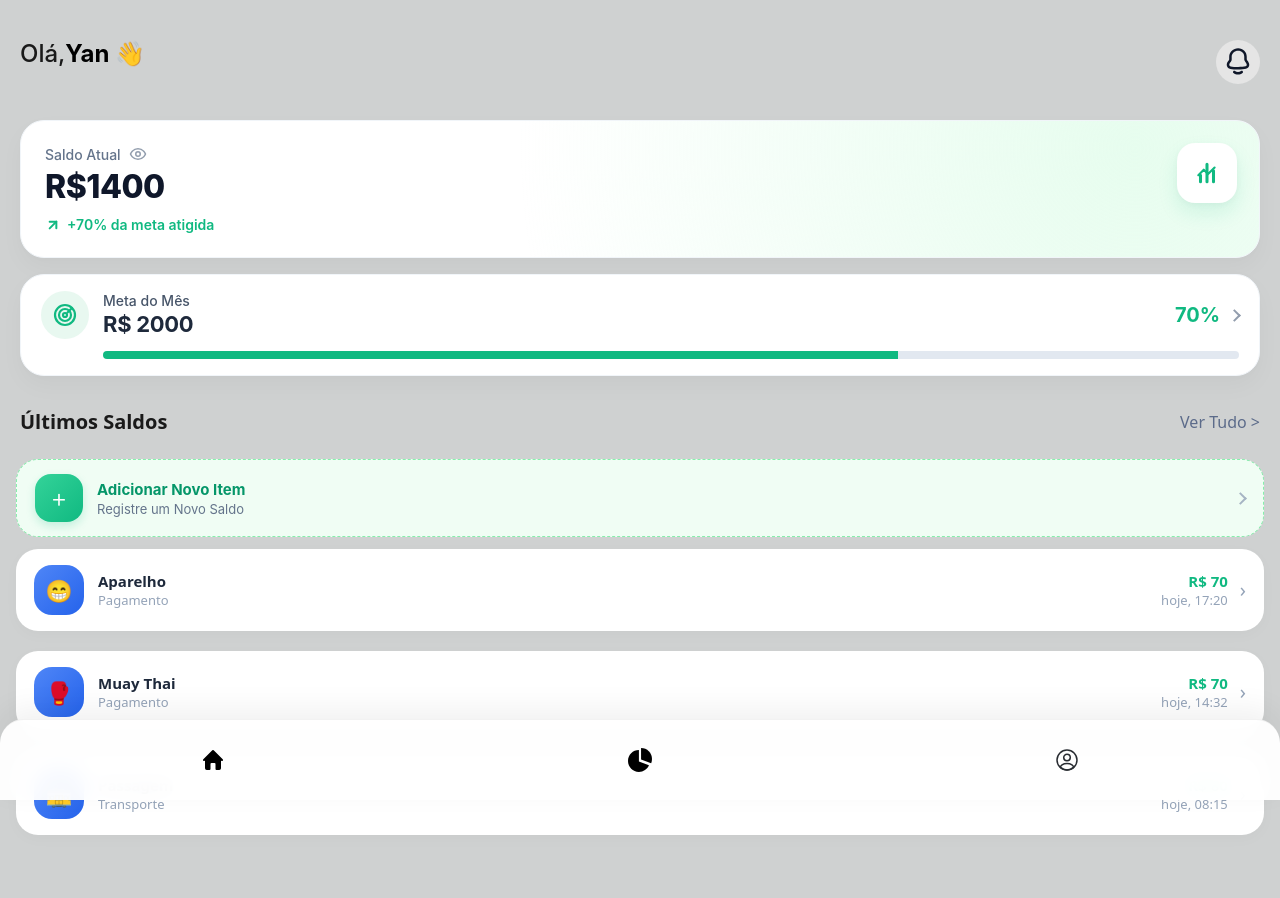
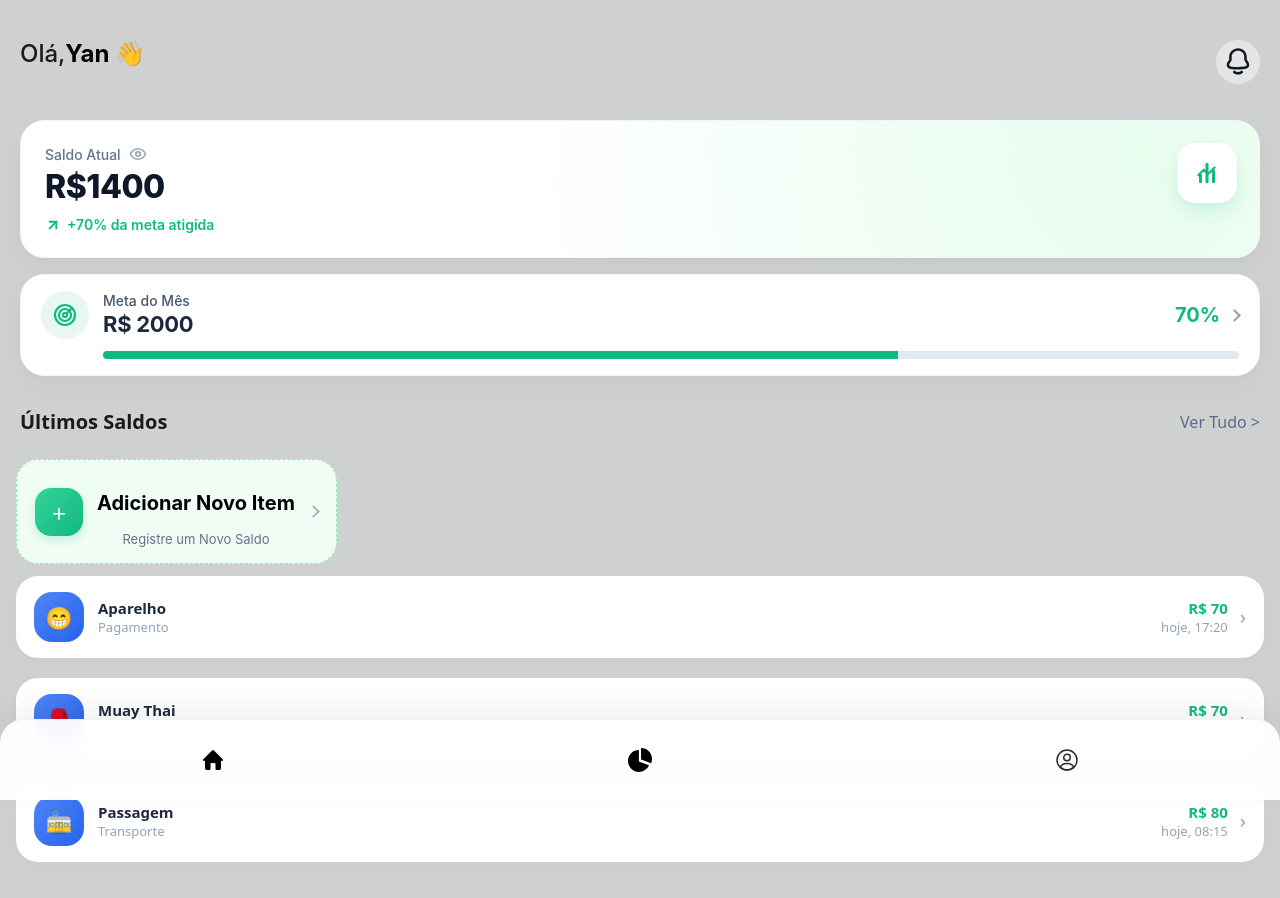
Before and after one commit to yVictor0/aplicativo-de-economia, a React (Vite) app: page / in a window 1280 px wide. Before the commit the page ends 871 px from the top, so only its background shows below. Built offline with nearby package versions, Linux system fonts and the light colour scheme.

Commit message:
Update listadDeItem.jsx

```diff
--- a/src/components/MetaPages/listadDeItem/listadDeItem.jsx
+++ b/src/components/MetaPages/listadDeItem/listadDeItem.jsx
@@ -15,15 +15,17 @@ function ListadDeItem() {
 
   return (
     <div>
-      {/* Div que abre o Modal ao ser clicada */}
-      <div
-        onClick={() => setModalAberto(true)}
-        className={styles.adicionandoItem}
+     <button
+          type="button"
+          onClick={() => setModalAberto(true)}
+          className={styles.adicionandoItem}
       >
-        <div className={styles.IconAdd}>+</div>
-        <h1>Adicionar Novo Item</h1>
+      <div className={styles.IconAdd}>+</div>
+      <div>
+        <h2>Adicionar Novo Item</h2>
         <p>Registre um Novo Saldo</p>
-      </div>
+    </div>
+</button>
 
       {/* Exibe o Modal se modalAberto for true */}
       {modalAberto && (
```
